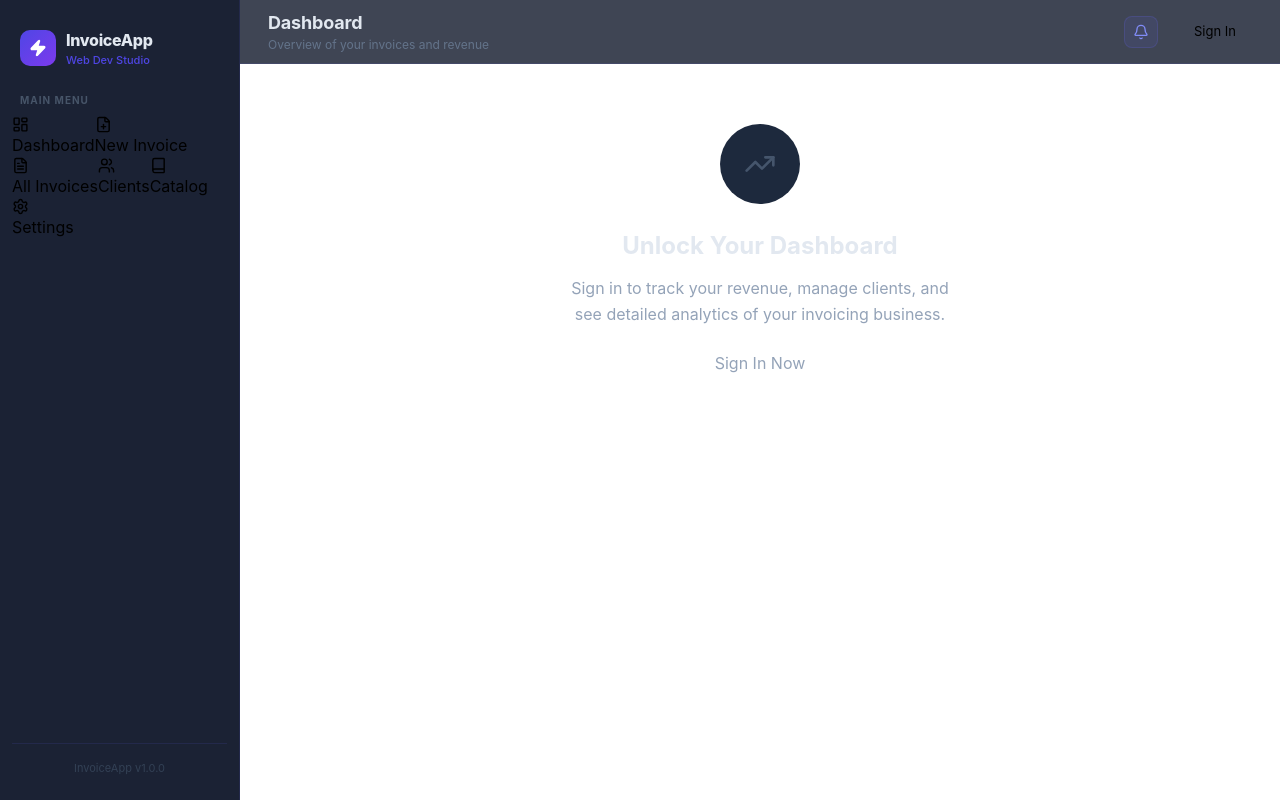
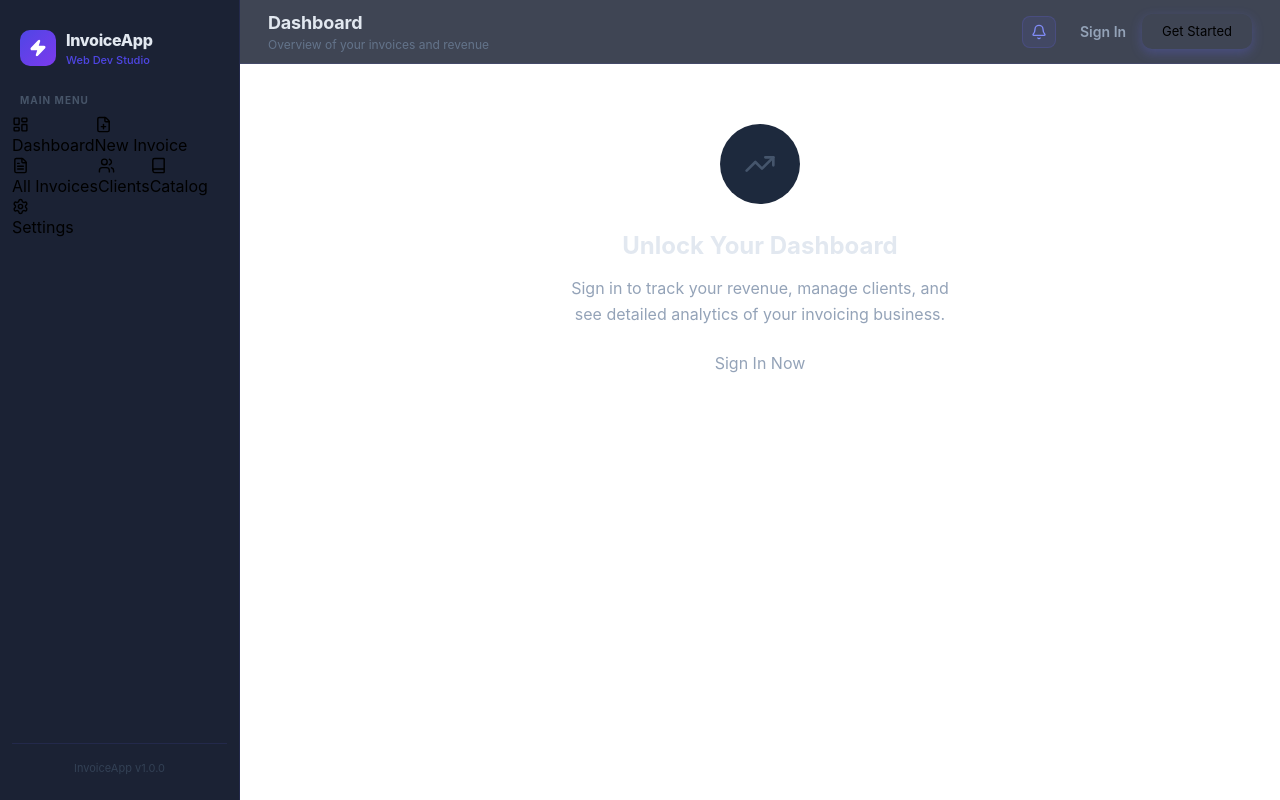
Before and after one commit to saskij/invoice-app, a React (Vite) app: page / in a window 1280 px wide. Built offline with nearby package versions, Linux system fonts and the light colour scheme.

Commit message:
fix: add explicit sign up option for guests in desktop topbar

```diff
--- a/src/components/Shared/AuthModal.tsx
+++ b/src/components/Shared/AuthModal.tsx
@@ -8,15 +8,17 @@ interface AuthModalProps {
     onClose: () => void;
     title?: string;
     subtitle?: string;
+    initialIsLogin?: boolean;
 }
 
 export const AuthModal: React.FC<AuthModalProps> = ({
     isOpen,
     onClose,
     title = 'Create your free account to continue',
-    subtitle = 'Save your invoices and unlock professional features.'
+    subtitle = 'Save your invoices and unlock professional features.',
+    initialIsLogin = false
 }) => {
-    const [isLogin, setIsLogin] = useState(false); // Default to Sign Up for new users
+    const [isLogin, setIsLogin] = useState(initialIsLogin);
     const [loading, setLoading] = useState(false);
     const [email, setEmail] = useState('');
     const [password, setPassword] = useState('');
--- a/src/components/desktop/TopBar.tsx
+++ b/src/components/desktop/TopBar.tsx
@@ -21,6 +21,7 @@ const TopBar: React.FC<TopBarProps> = ({ activePage, companyName }) => {
     const { profile } = useApp();
     const { user, signOut } = useAuth();
     const [isAuthModalOpen, setIsAuthModalOpen] = useState(false);
+    const [authModalTab, setAuthModalTab] = useState<'login' | 'signup'>('signup');
     const [showProfileMenu, setShowProfileMenu] = useState(false);
 
     const usagePercent = profile ? Math.min((profile.invoices_sent_count / profile.invoice_limit) * 100, 100) : 0;
@@ -129,13 +130,30 @@ const TopBar: React.FC<TopBarProps> = ({ activePage, companyName }) => {
                             <ChevronDown size={14} className={`text-slate-400 transition-transform ${showProfileMenu ? 'rotate-180' : ''}`} />
                         </div>
                     ) : (
-                        <button
-                            onClick={() => setIsAuthModalOpen(true)}
-                            className="btn-primary"
-                            style={{ padding: '8px 16px', fontSize: 13, borderRadius: 10 }}
-                        >
-                            Sign In
-                        </button>
+                        <div style={{ display: 'flex', alignItems: 'center', gap: 12 }}>
+                            <button
+                                onClick={() => { setAuthModalTab('login'); setIsAuthModalOpen(true); }}
+                                style={{
+                                    background: 'none',
+                                    border: 'none',
+                                    color: '#94a3b8',
+                                    fontSize: 14,
+                                    fontWeight: 600,
+                                    cursor: 'pointer',
+                                    padding: '8px 4px'
+                                }}
+                                className="hover:text-white transition-colors"
+                            >
+                                Sign In
+                            </button>
+                            <button
+                                onClick={() => { setAuthModalTab('signup'); setIsAuthModalOpen(true); }}
+                                className="btn-primary"
+                                style={{ padding: '8px 20px', fontSize: 13, borderRadius: 10, boxShadow: '0 4px 12px rgba(99, 102, 241, 0.3)' }}
+                            >
+                                Get Started
+                            </button>
+                        </div>
                     )}
 
                     {showProfileMenu && user && (
@@ -189,6 +207,7 @@ const TopBar: React.FC<TopBarProps> = ({ activePage, companyName }) => {
 
                 <AuthModal
                     isOpen={isAuthModalOpen}
+                    initialIsLogin={authModalTab === 'login'}
                     onClose={() => setIsAuthModalOpen(false)}
                 />
             </div>
```
